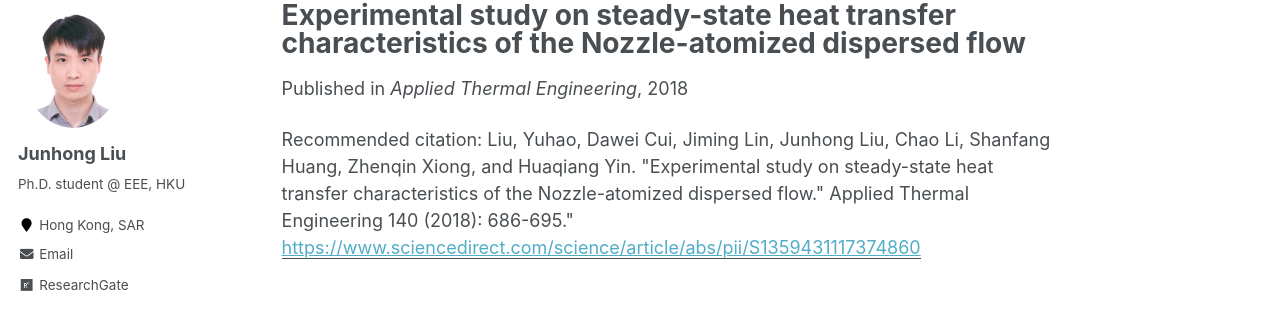
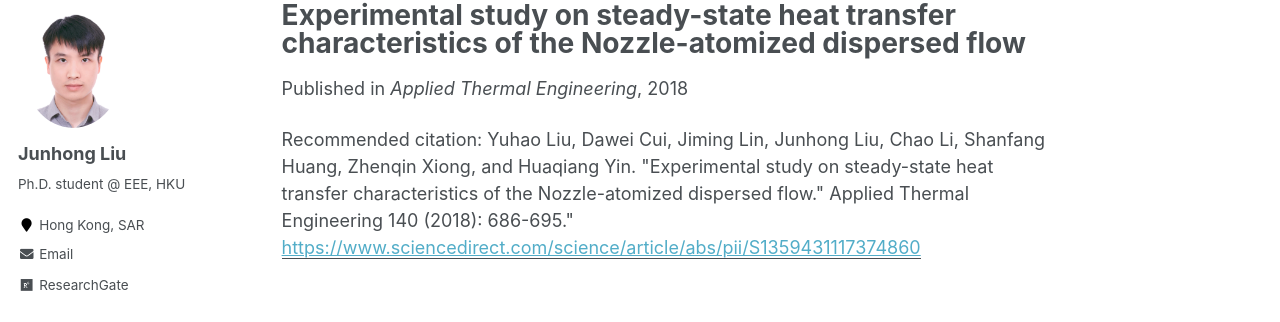
Before and after one commit to johnny-eee/online, a Jekyll site: the page built from _publications/2018-06-25-paper-title-number-6.md, in a window 1280 px wide. Shown: the part 117-439 px from the top of the page. Built offline with Jekyll 4.4.1, drawn with Linux system fonts in a browser that asks for light colours.

```diff
--- a/_publications/2018-06-25-paper-title-number-6.md
+++ b/_publications/2018-06-25-paper-title-number-6.md
@@ -6,5 +6,5 @@ excerpt: 'The fast neutron reactor, one of the promising generation-IV nuclear r
 date: 2018-06-25
 venue: 'Applied Thermal Engineering'
 paperurl: 'https://www.sciencedirect.com/science/article/abs/pii/S1359431117374860'
-citation: 'Liu, Yuhao, Dawei Cui, Jiming Lin, Junhong Liu, Chao Li, Shanfang Huang, Zhenqin Xiong, and Huaqiang Yin. "Experimental study on steady-state heat transfer characteristics of the Nozzle-atomized dispersed flow." Applied Thermal Engineering 140 (2018): 686-695."'
+citation: 'Yuhao Liu, Dawei Cui, Jiming Lin, Junhong Liu, Chao Li, Shanfang Huang, Zhenqin Xiong, and Huaqiang Yin. "Experimental study on steady-state heat transfer characteristics of the Nozzle-atomized dispersed flow." Applied Thermal Engineering 140 (2018): 686-695."'
 ---
```
